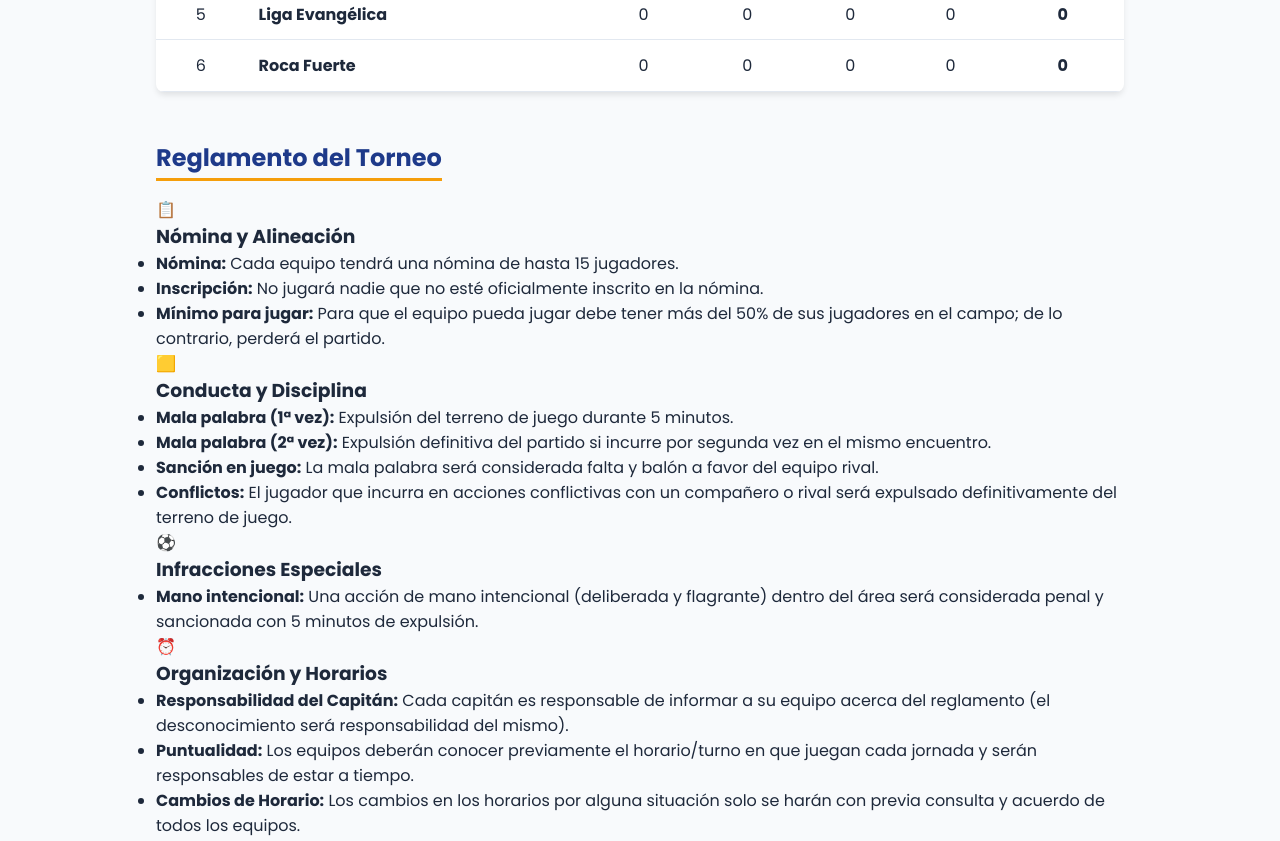
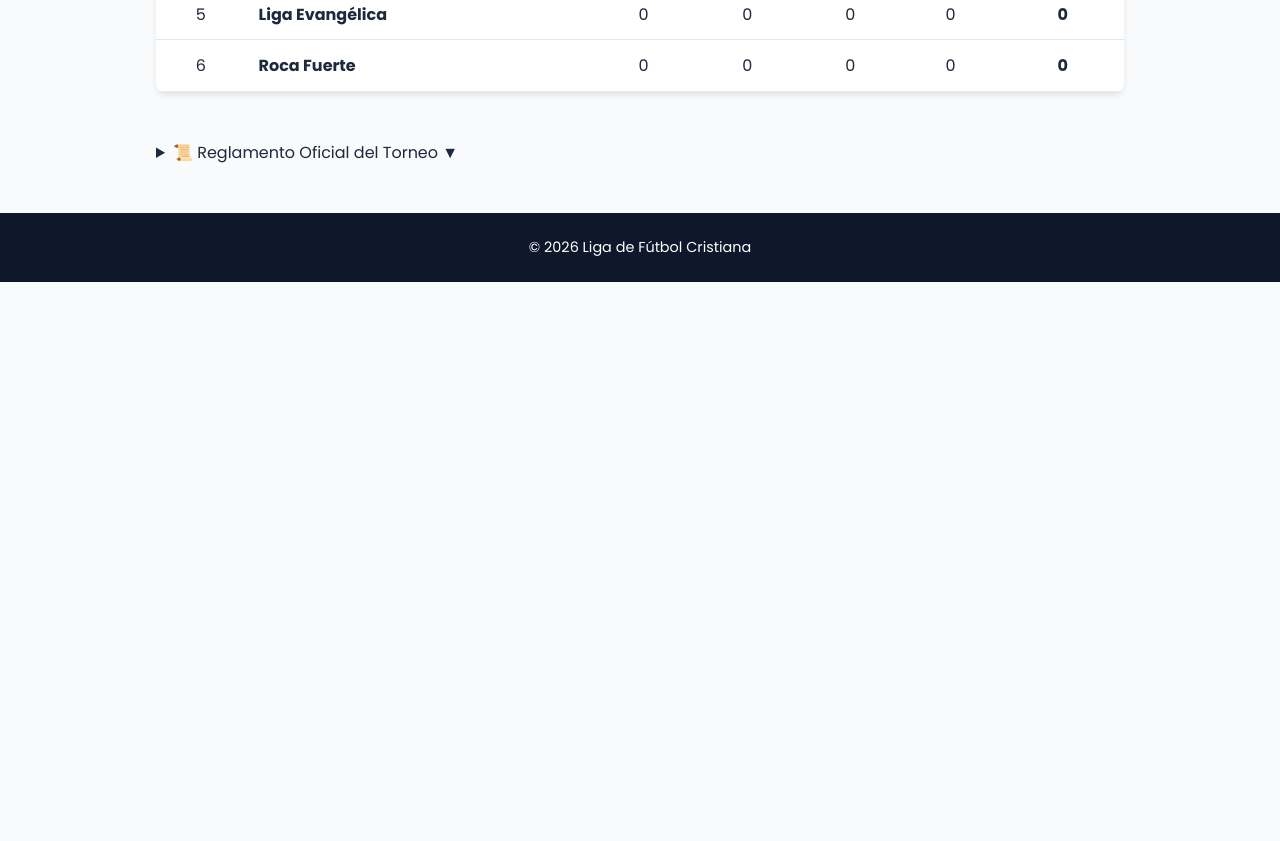
Before and after one commit to dptjovenes/liga-cristiana, a plain HTML site: page index.html in a window 1280 px wide. Shown: the part 876-1717 px from the top of the page. After the commit the page ends 1158 px from the top, so only its background shows below. Drawn offline with Linux system fonts and the light colour scheme.

Commit message:
Update index.html

```diff
--- a/index.html
+++ b/index.html
@@ -54,9 +54,13 @@
       </div>
     </section>
 
-    <!-- Sección de Reglamento -->
+    <!-- Sección de Reglamento Desplegable -->
     <section class="section" id="reglamento">
-      <h2 class="section-title">Reglamento del Torneo</h2>
+      <details class="rules-accordion">
+        <summary class="rules-summary">
+          <span>📜 Reglamento Oficial del Torneo</span>
+          <span class="chevron">▼</span>
+        </summary>
 
         <div class="rules-grid">
           <!-- Tarjeta 1: Nómina y Alineación -->
@@ -72,7 +76,7 @@
             </ul>
           </div>
 
-        <!-- Tarjeta 2: Conducta y Vocabulario -->
+          <!-- Tarjeta 2: Conducta y Disciplina -->
           <div class="rule-card highlight-card">
             <div class="rule-header">
               <span class="rule-icon">🟨</span>
@@ -110,6 +114,7 @@
             </ul>
           </div>
         </div>
+      </details>
     </section>
   </main>
 
```
Lines whose indentation alone changed are shown as unchanged.
